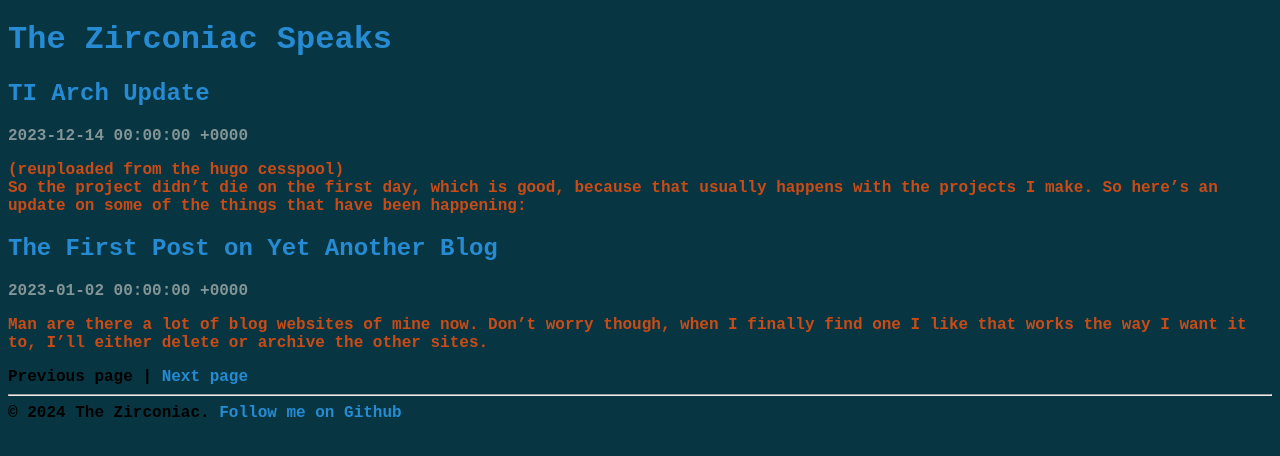
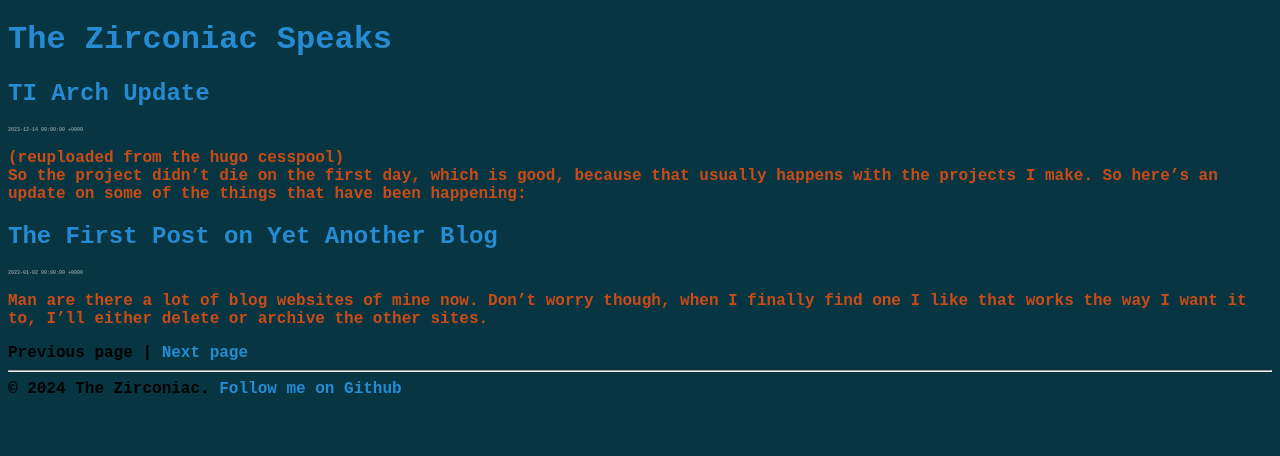
Before and after one commit to ZirconiaCubed3v2/ZirconiaCubed3v2.github.io, a Jekyll site: the page built from index.html, in a window 1280 px wide. Shown: the top 456 px of the page. Built offline with Jekyll 4.4.1, drawn with Linux system fonts in a browser that asks for light colours; the list of posts is cut into pages by our own code.

Commit message:
Update style.css

```diff
--- a/css/style.css
+++ b/css/style.css
@@ -18,5 +18,5 @@ a {
   color: #839496;
   font-family: 'Cousine', monospace;
   font-weight: bold;
-  font-size: 8;
+  font-size: 5px;
 }
```
